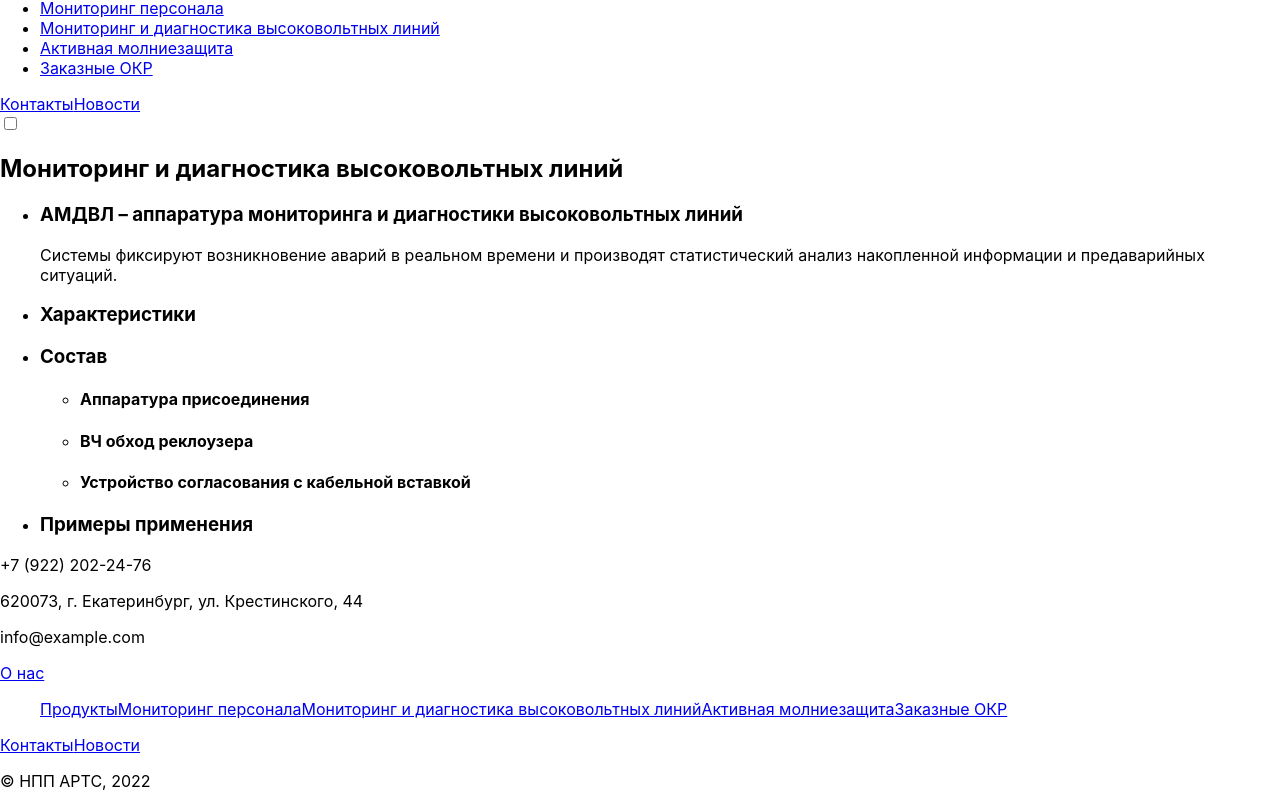
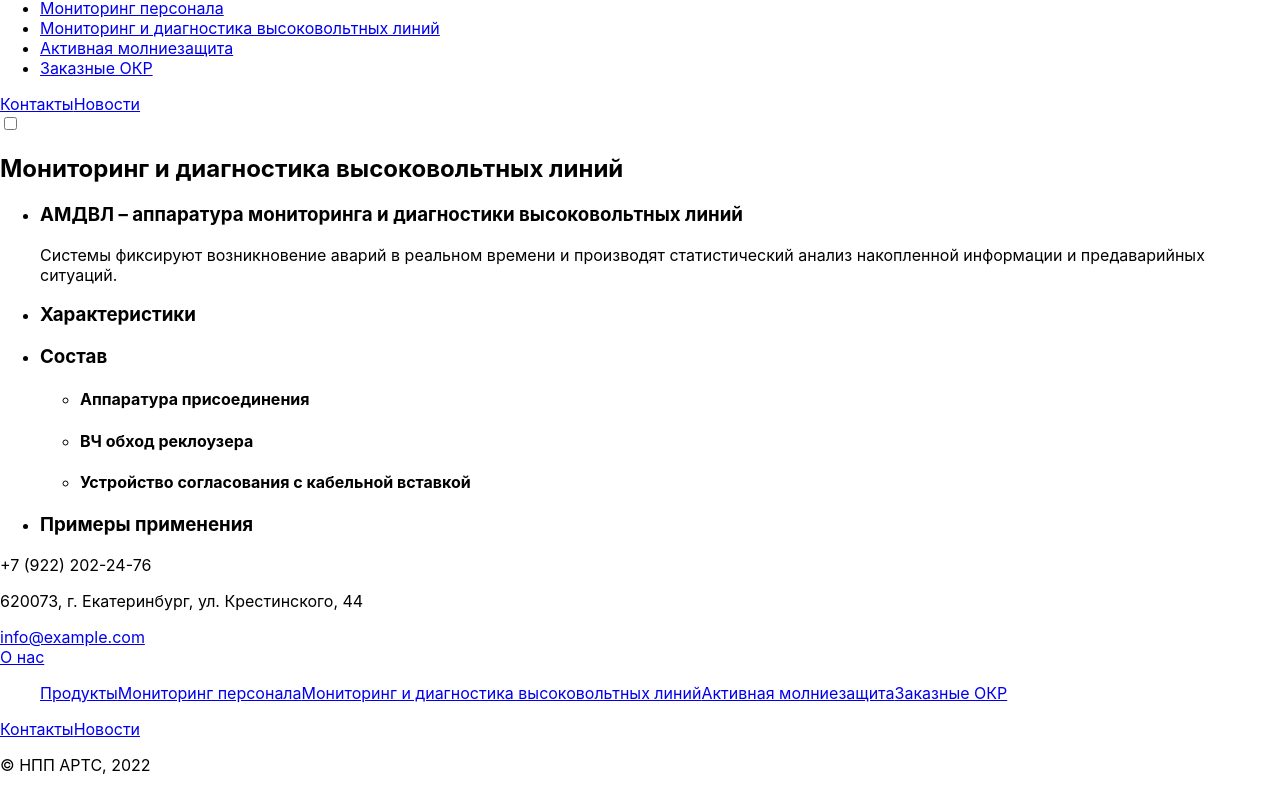
Before and after one commit to Andr-Den/arts, a React (Create React App) app: page /#/monitoring-lines in a window 1280 px wide. Shown: the part 405-1212 px from the top of the page. Built offline with nearby package versions, Linux system fonts and the light colour scheme.

Commit message:
add link to mail in footer

```diff
--- a/src/blocks/footer/footer.css
+++ b/src/blocks/footer/footer.css
@@ -82,6 +82,13 @@
 .contact__email {
   font-size: 20px;
   margin: 0;
+  text-decoration: none;
+  color: #000000;
+}
+
+.contact__email:hover {
+  cursor: pointer;
+  color: rgba(143, 181, 57, 1);
 }
 
 .contact__span {
--- a/src/components/footer/Footer.js
+++ b/src/components/footer/Footer.js
@@ -8,7 +8,7 @@ function Footer({page, container_className, footer_className}) {
         <p className="contact__phone">+7 (922) 202-24-76</p>
         <div className="contact__box">
           <p className="contact__address">620073, г. Екатеринбург, ул. Крестинского, 44</p>
-          <p className="contact__email">info@example.com</p>
+          <a className="contact__email" href="mailto:info@example.com" target="_blank" rel="noopener noreferrer">info@example.com</a>
         </div>
       </div>
        <nav className="footer__nav">
```
